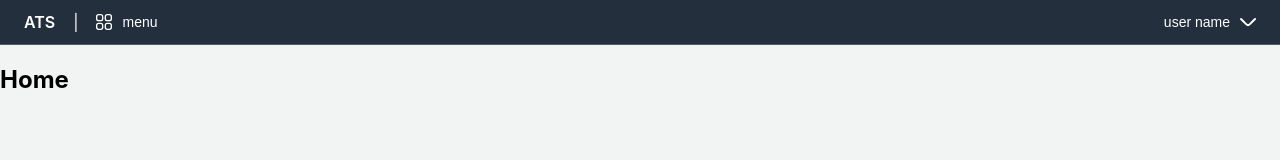
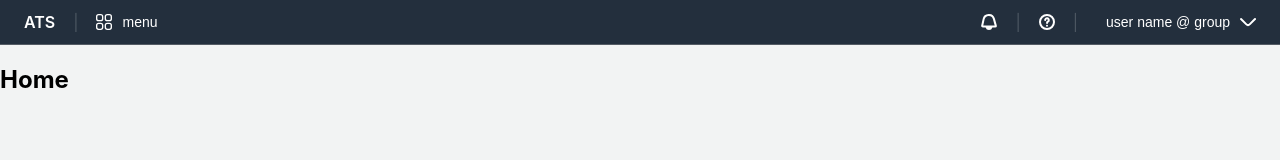
Before and after one commit to salvacorp/application-frontend, a React (Create React App) app: page / in a window 1280 px wide. Shown: the top 160 px of the page. Built offline with nearby package versions, Linux system fonts and the light colour scheme.

Commit message:
wip: adding some icons to header.

```diff
--- a/src/assets/icons/index.ts
+++ b/src/assets/icons/index.ts
@@ -1,9 +1,11 @@
 import { IconName } from '../../components';
 import apps from './apps.svg';
 import angleDown from './angle-down.svg';
+import bell from './bell.svg';
+import interrogation from './interrogation.svg';
 
 type IconType = {
   [n in IconName]: any;
 };
 
-export const ICONS: IconType = { apps, angleDown };
+export const ICONS: IconType = { apps, angleDown, bell, interrogation };
--- /dev/null
+++ b/src/components/Divider/Divider.module.scss
@@ -0,0 +1,5 @@
+.wrapper{
+  color: rgba($color: #f2f3f3, $alpha: .2);
+  margin: 0 18px;
+  line-height: 18px;
+}
--- /dev/null
+++ b/src/components/Divider/Divider.tsx
@@ -0,0 +1,11 @@
+import styles from './Divider.module.scss';
+
+type Props = {};
+
+const Divider = ({}: Props): JSX.Element => {
+  return (
+    <div className={styles.wrapper}>|</div>
+  )
+};
+
+export { Divider };
--- /dev/null
+++ b/src/components/Divider/index.ts
@@ -0,0 +1 @@
+export * from './Divider';
--- a/src/components/Icon/Icon.tsx
+++ b/src/components/Icon/Icon.tsx
@@ -1,7 +1,7 @@
 import { ICONS } from '../../assets/icons';
 import styles from './Icon.module.scss';
 
-export type IconName = 'apps' | 'angleDown';
+export type IconName = 'apps' | 'angleDown' | 'bell' | 'interrogation';
 
 type Props = {
   name: IconName;
--- a/src/components/Layout/Layout.module.scss
+++ b/src/components/Layout/Layout.module.scss
@@ -31,11 +31,10 @@
     }
   }
 
-}
-
-.divider{
-  color: white;
-  margin: 0 18px;
+  &__second-col{
+    display: flex;
+    align-items: center;
+  }
 }
 
 .container {
--- a/src/components/Layout/Layout.tsx
+++ b/src/components/Layout/Layout.tsx
@@ -1,6 +1,8 @@
 import { useState } from "react";
 import { Link } from "react-router-dom";
 import { Button } from '../Button';
+import { Divider } from "../Divider";
+import { Icon } from "../Icon";
 
 import styles from "./Layout.module.scss";
 
@@ -17,10 +19,9 @@ const Layout = ({ children }: Props): JSX.Element => {
     <div className={styles.wrapper}>
       <header className={styles.header}>
         <div className={styles['header__first-col']}>
-          {/* <p className={styles['header__first-col__title']}>ATS</p> */}
-            <Link className={styles['header__first-col__title']} to="/">ATS</Link>
+          <Link className={styles['header__first-col__title']} to="/">ATS</Link>
 
-          <span className={styles.divider}>|</span>
+          <Divider />
 
           <div>
             <Button title="menu" icon="apps" onClick={toggleApps} />
@@ -34,8 +35,16 @@ const Layout = ({ children }: Props): JSX.Element => {
           </div>
         </div>
 
-        <div>
-          <Button title="user name" icon="angleDown" rightIcon />
+        <div className={styles['header__second-col']}>
+          <Icon name="bell" />
+
+          <Divider />
+
+          <Icon name="interrogation" />
+
+          <Divider />
+
+          <Button title="user name @ group" icon="angleDown" rightIcon />
         </div>
 
       </header>
--- a/src/components/index.ts
+++ b/src/components/index.ts
@@ -1,3 +1,4 @@
 export * from './App';
 export * from './Layout';
 export * from './Icon';
+export * from './Divider';
```
Also changed, not shown: src/assets/icons/bell.svg (added), src/assets/icons/interrogation.svg (added).
